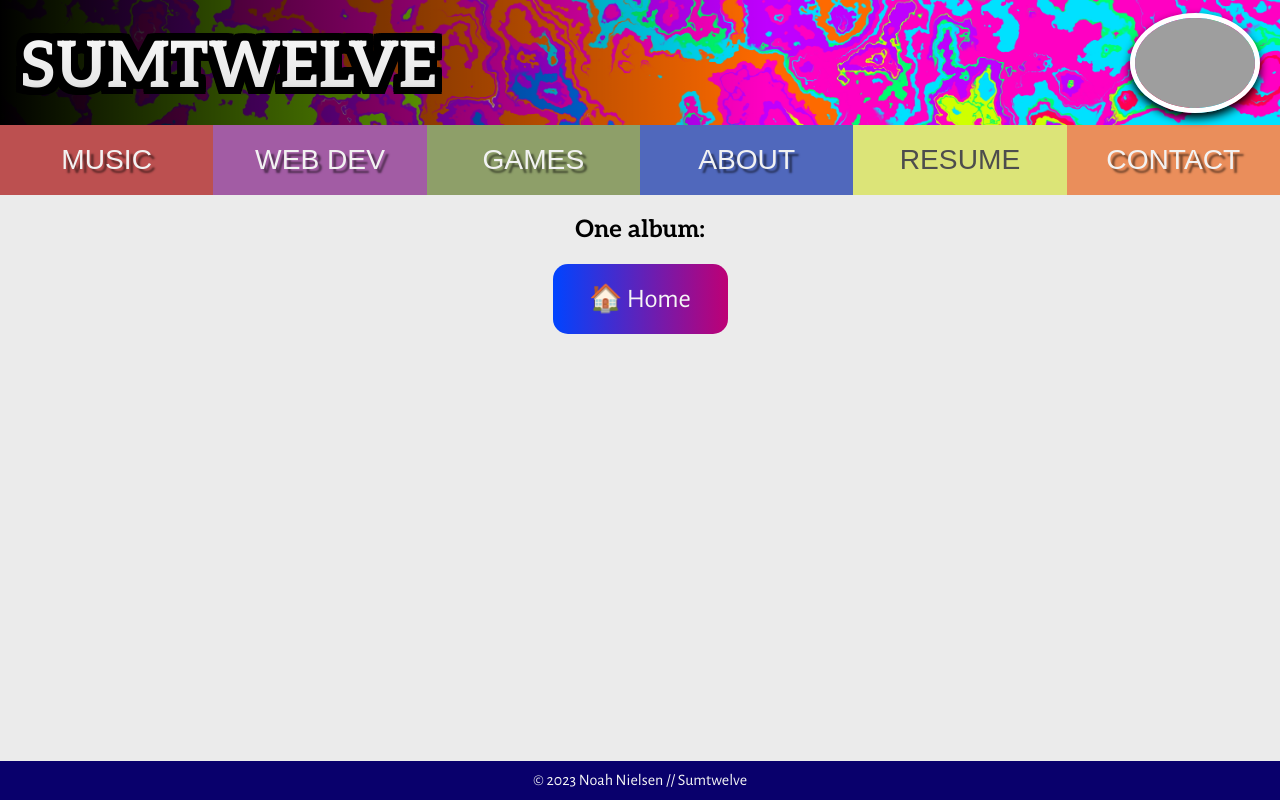
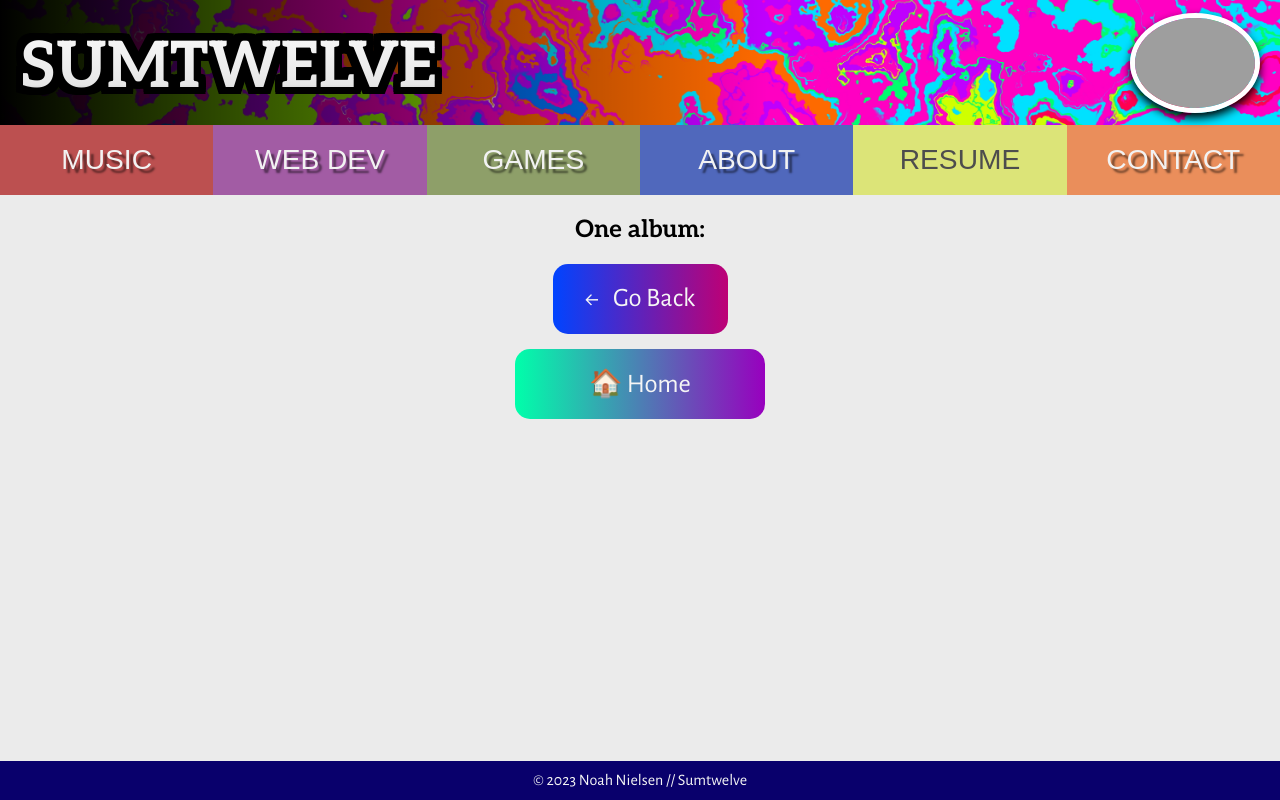
Before and after one commit to Sumtwelve/portfolio, a React (Create React App) app: page /music/album/1 in a window 1280 px wide. Built offline with nearby package versions, Linux system fonts and the light colour scheme; grey boxes are pictures that could not be loaded; the HTML template or start-up script is replaced by a standard one; a web font is replaced by a local one.

Commit message:
back btn navigates back, add home btn

```diff
--- a/src/App.css
+++ b/src/App.css
@@ -71,7 +71,8 @@ p {
     text-align: center;
 }
 
-.back-btn {
+.back-btn,
+.home-btn {
     display: block;
     z-index: 0;
     font-size: 20pt;
@@ -80,15 +81,20 @@ p {
     color: whitesmoke;
     background: -webkit-linear-gradient(0deg, #0044ff, #be0075);
     width: 175px;
-    margin: 0 auto;
+    margin: 15px auto;
     border-radius: 15px;
     transition: all 1.1s ease;
 }
-.back-btn:hover {
+.back-btn:hover,
+.home-btn:hover {
     transform: scale(1.05);
     filter: hue-rotate(100deg);
     box-shadow: 5px 5px rgba(0, 0, 0, 0.8);
+}
 
+.home-btn {
+    background: -webkit-linear-gradient(0deg, #00ffaa, #9800be);
+    width: 250px;
 }
 
 .menu-header {
--- a/src/components/BackBtn/index.js
+++ b/src/components/BackBtn/index.js
@@ -5,12 +5,20 @@ const BackBtn = () => {
     const navigate = useNavigate();
 
     return (
+        <>
             <button
                 type='button'
                 className='back-btn'
+                onClick={() => navigate(-1)}>
+                    <span style={{ marginRight: '10px' }}>&larr;</span> Go Back
+            </button>
+            <button
+                type='button'
+                className='home-btn'
                 onClick={() => navigate("/")}>
                     🏠 Home
             </button>
+        </>
     );
 };
 
```
Lines whose indentation alone changed are shown as unchanged.
